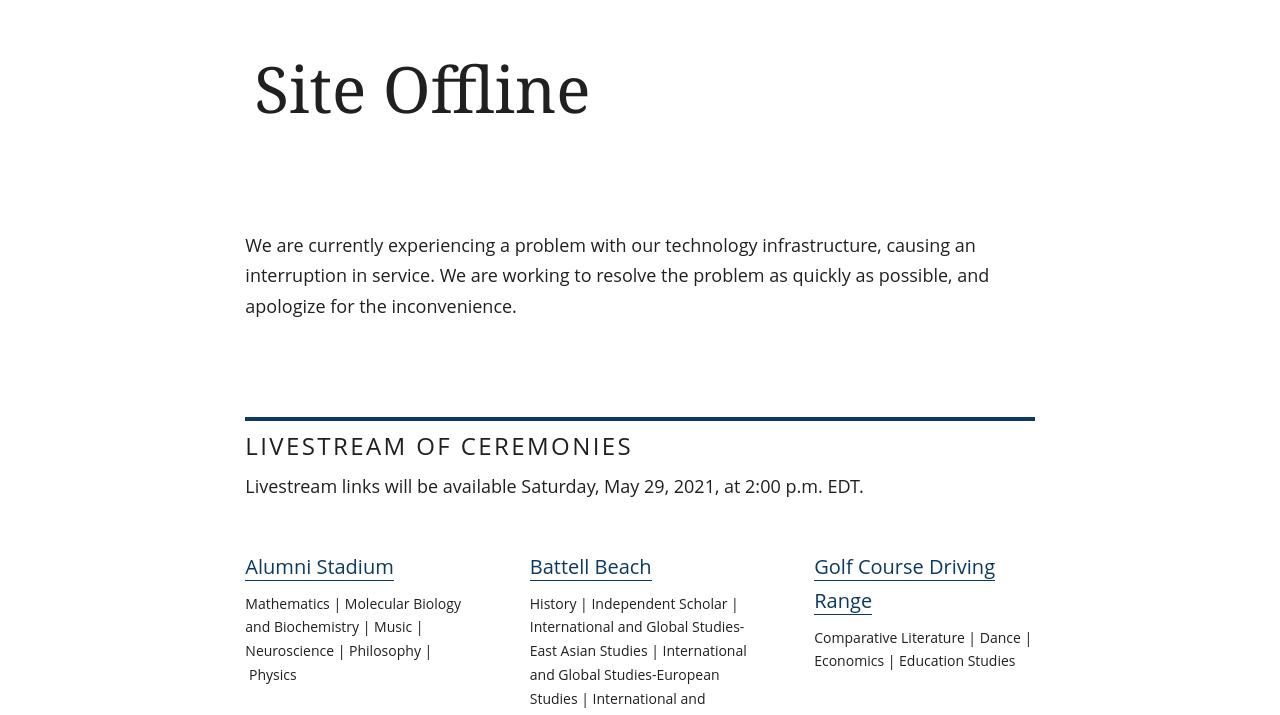
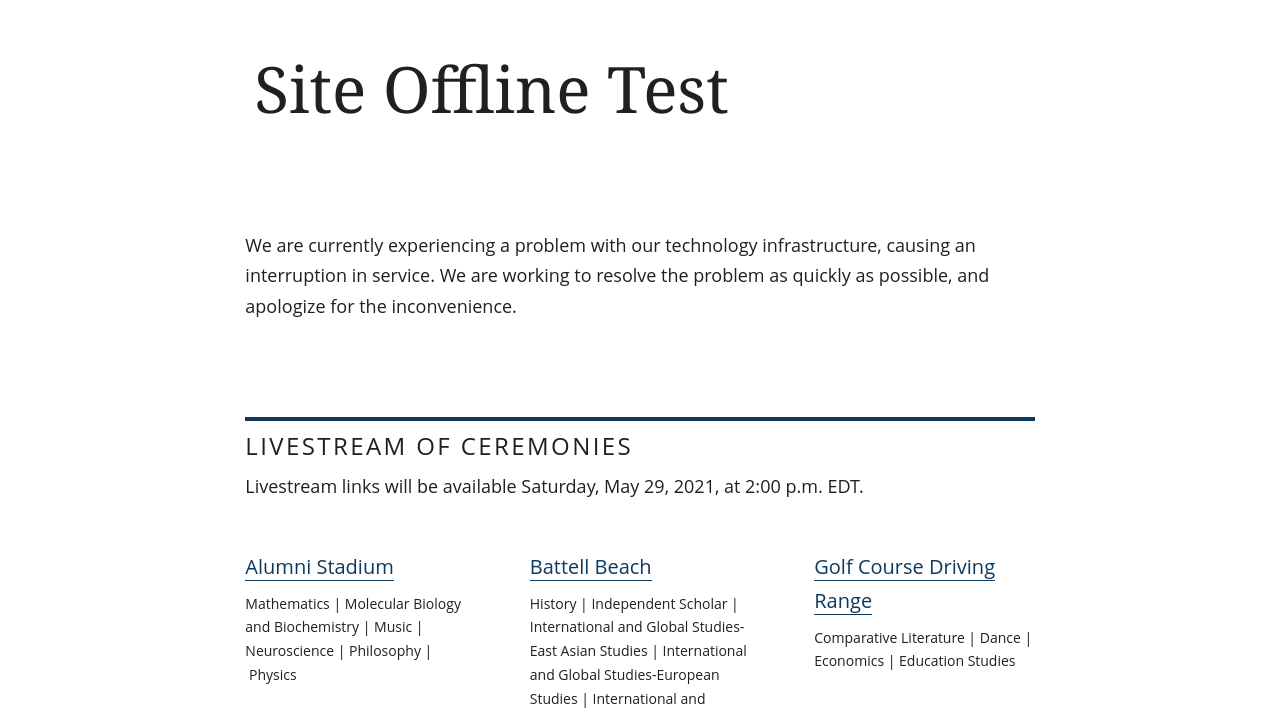
Before and after one commit to middlebury/failover-static-site, a plain HTML site: page index.html in a window 1280 px wide. Shown: the part 84-799 px from the top of the page. Drawn offline with Linux system fonts and the light colour scheme.

Commit message:
Update index.html

```diff
--- a/index.html
+++ b/index.html
@@ -25,7 +25,7 @@
                     <div class="container">
                         <div class="row">
                             <div class="col-md-10 offset-md-1">
-                                <h1 class="page-header__title" id="midd-page-header-label">Site Offline</h1>
+                                <h1 class="page-header__title" id="midd-page-header-label">Site Offline Test</h1>
                             </div>
                         </div>
                     </div>
```
